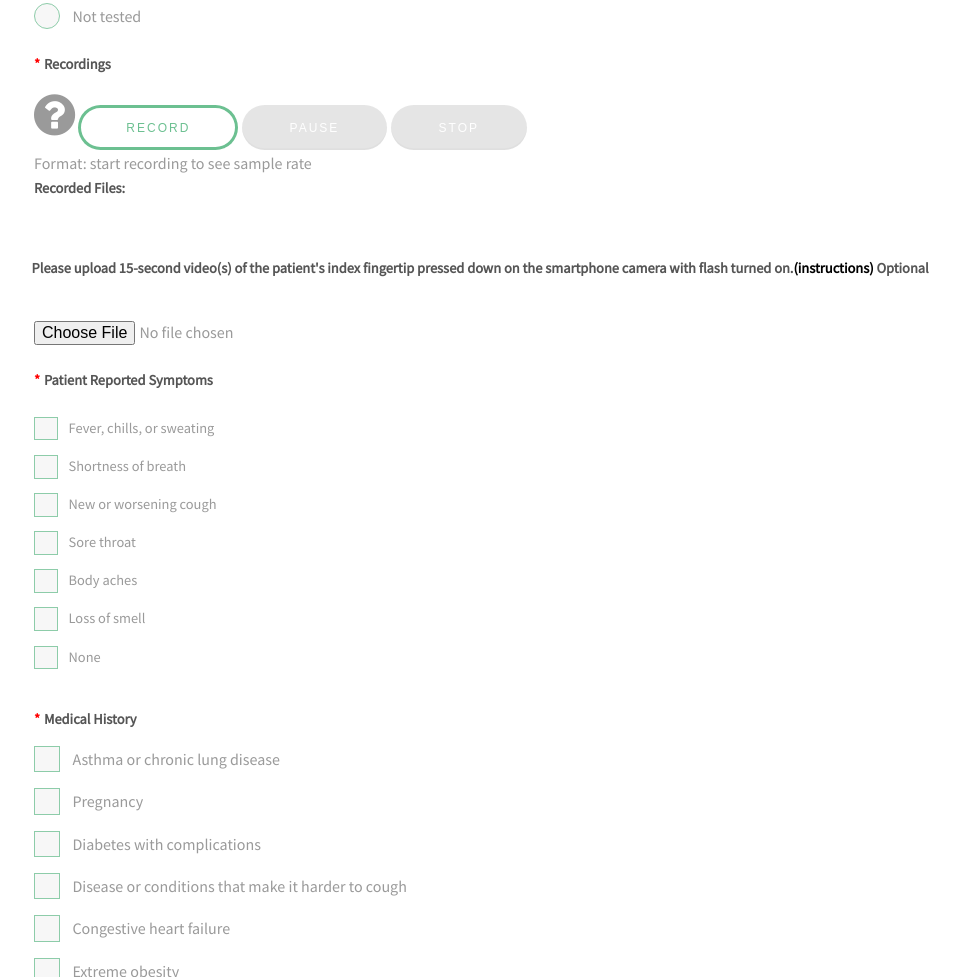
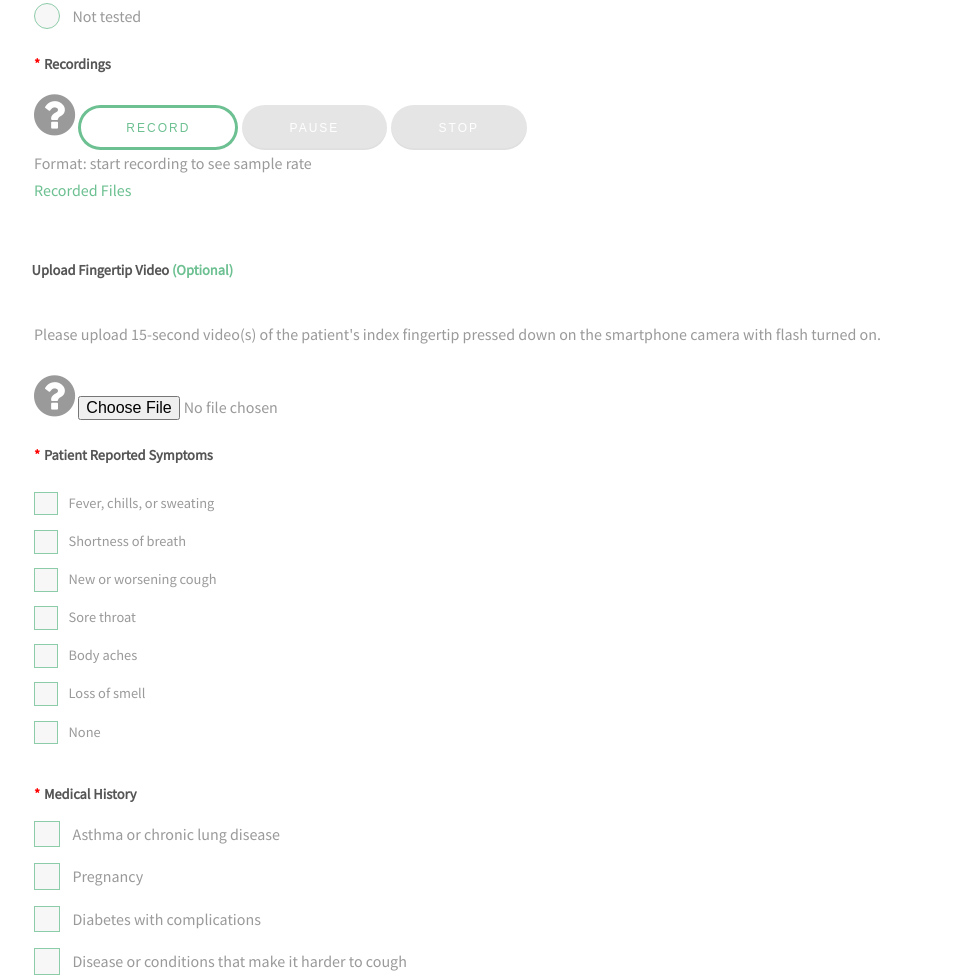
Before and after one commit to Asadullah007/Virufy-COVID-19, a plain HTML site: page app.html in a window 1280 px wide. Shown: the part 1371-2348 px from the top of the page, without its empty margins (30-990 px from the left). Drawn offline with nearby package versions, Linux system fonts and the light colour scheme.

Commit message:
Add icon for video instructions and restyle video input section.

```diff
--- a/app.html
+++ b/app.html
@@ -143,15 +143,18 @@
 					</div>
 				</div>
 				<div id="formats">Format: start recording to see sample rate</div>
-				<label>Recorded Files:</label>
+				<span style="color: #6cc091">Recorded Files</span>
 				<ol id="recordingsList"></ol>
 				<!-- Break -->
 
 				<div class="row uniform"><br>
-					<label>Please upload 15-second video(s) of the patient's index fingertip pressed down on the
-						smartphone camera with flash turned on.<span onclick="show_instructions_video()"
-							id="video-instructions">(instructions)</span> Optional</label>
-					<div class="6u 6u$(xsmall)">
+					<label>Upload Fingertip Video <span style="color: #6cc091">(Optional)</span></label>
+					<div class="12u 12u$(small)">
+						<p style="display: block">Please upload 15-second video(s) of the patient's index fingertip pressed down on the
+							smartphone camera with flash turned on.</p>
+					</div>
+					<div class="12u 12u$(xsmall)">
+						<i id="video-instructions" class="fa fa-question-circle fa-3x" onclick="show_instructions_video()"></i>
 						<input type="file" name="video" id="video" type="file" placeholder="patient id" />
 					</div>
 				</div>
--- a/assets/css/main.css
+++ b/assets/css/main.css
@@ -3454,10 +3454,6 @@ img.virufy-image {
 	cursor: pointer;
 }
 
-#video-instructions {
-	color: black;
-}
-
 #video-instructions:hover {
 	color: #6cc091;
 	cursor: pointer;
```
